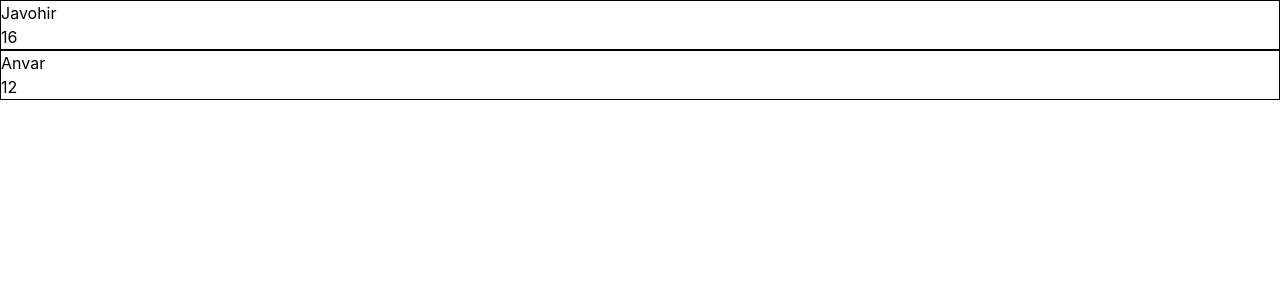
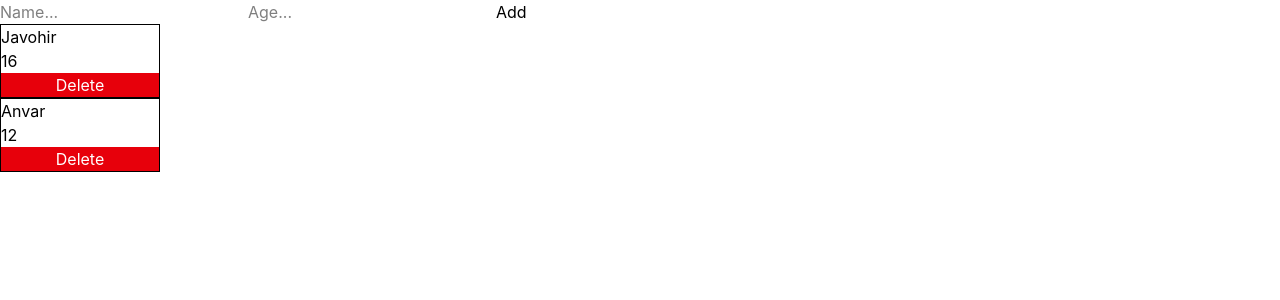
Before and after one commit to javohir-jafarov/reactjs, a React (Vite) app: page / in a window 1280 px wide. Shown: the top 300 px of the page. Built offline with nearby package versions, Linux system fonts and the light colour scheme.

Commit message:
adding is done

```diff
--- a/src/App.jsx
+++ b/src/App.jsx
@@ -1,15 +1,46 @@
-import React, {useState} from 'react'
+import React, { useState } from 'react'
 import Card from './components/Card'
 const App = () => {
   let studentsData = [
-    {id: 0, name: 'Javohir', age: 16},
-    {id: 0, name: 'Anvar', age: 12},
+    { id: 0, name: 'Javohir', age: 16 },
+    { id: 1, name: 'Anvar', age: 12 },
   ]
   let [students, setStudents] = useState(studentsData)
+
+  let addHandler = () => {
+    let nameInp = document.getElementById('nameInp').value
+    document.getElementById('nameInp').value = ''
+
+    let ageInp = +document.getElementById('ageInp').value
+
+    if (nameInp.trim() != '' && ageInp !== 0) {
+      document.getElementById('nameInp').value = ''
+      document.getElementById('ageInp').value = ''
+      let id = students.at(-1).id
+      console.log(id)
+      let obj = {
+        id: id + 1,
+        name: nameInp,
+        age: ageInp
+      }
+      setStudents(s => [...s, obj])
+      console.log(students)
+    }
+
+    let handleDelete = () => {
+      students.filter()
+    }
+
+  }
   return (
     <div>
+      <div className="form">
+        <input type="text" placeholder='Name...' id='nameInp' />
+        <input type="number" name="" placeholder='Age...' id="ageInp" />
+        <button onClick={() => addHandler()}>Add</button>
+      </div>
       <div className="studnets">
-        {students.map((item, index) => (<Card name={item.name} key={index} age={item.age}/>))}
+        {students.map((item, index) => (<Card name={item.name} key={index} age={item.age} delete={() => {handleDelete}}/>))}
       </div>
     </div>
   )
--- a/src/components/Card.jsx
+++ b/src/components/Card.jsx
@@ -2,9 +2,10 @@ import React from 'react'
 
 const Card = (props) => {
   return (
-    <div key={props.key} className='flex flex-col min-w-20 border h-fit'>
-        <h1 className='name inline'>{props.name}</h1>
-        <p className='age inline'>{props.age}</p>
+    <div key={props.key} className='flex flex-col max-w-40 min-w-20 border h-fit'>
+        <h1 className='name '>{props.name}</h1>
+        <p className='age '>{props.age}</p>
+        <button className="delete bg-red-600 text-white cursor-pointer" onClick={props.delete}>Delete</button>
     </div>
   )
 }
```
